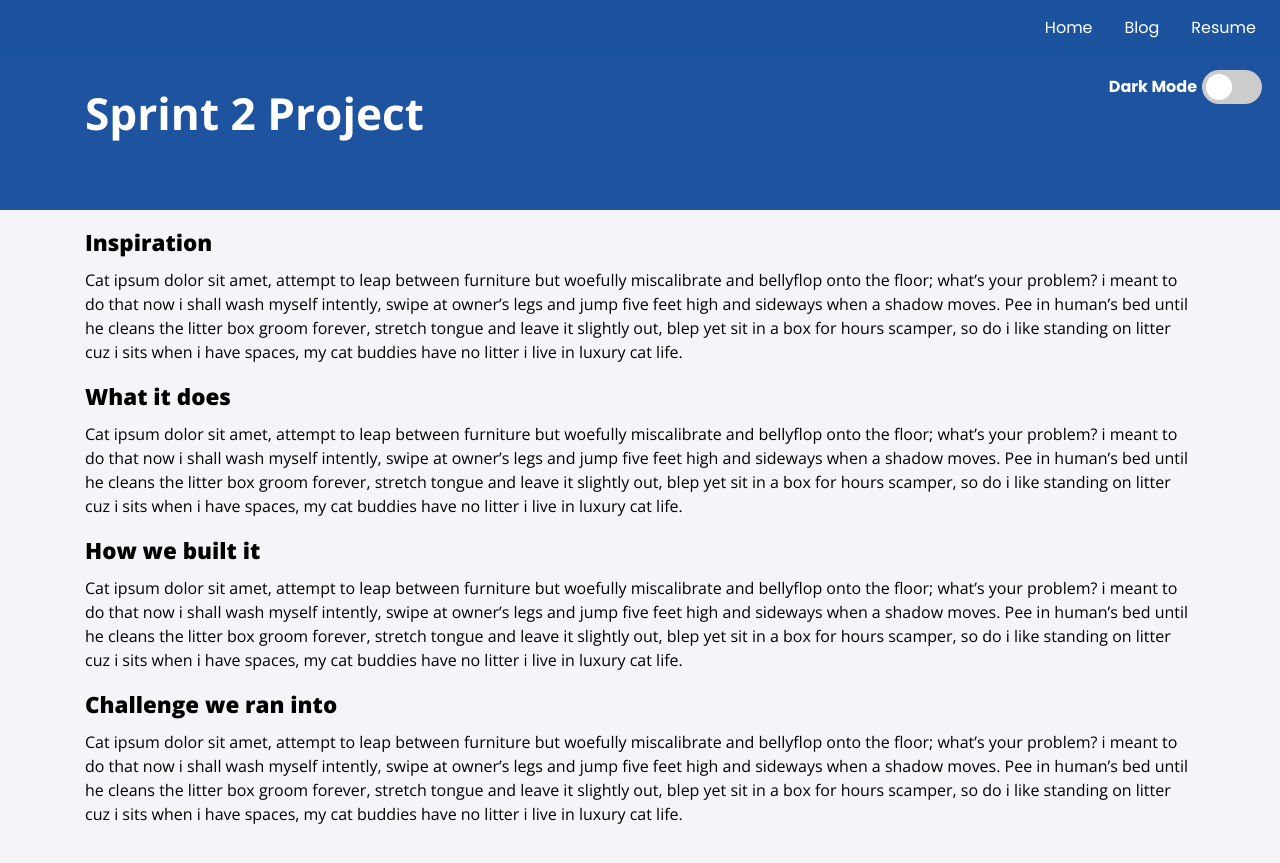
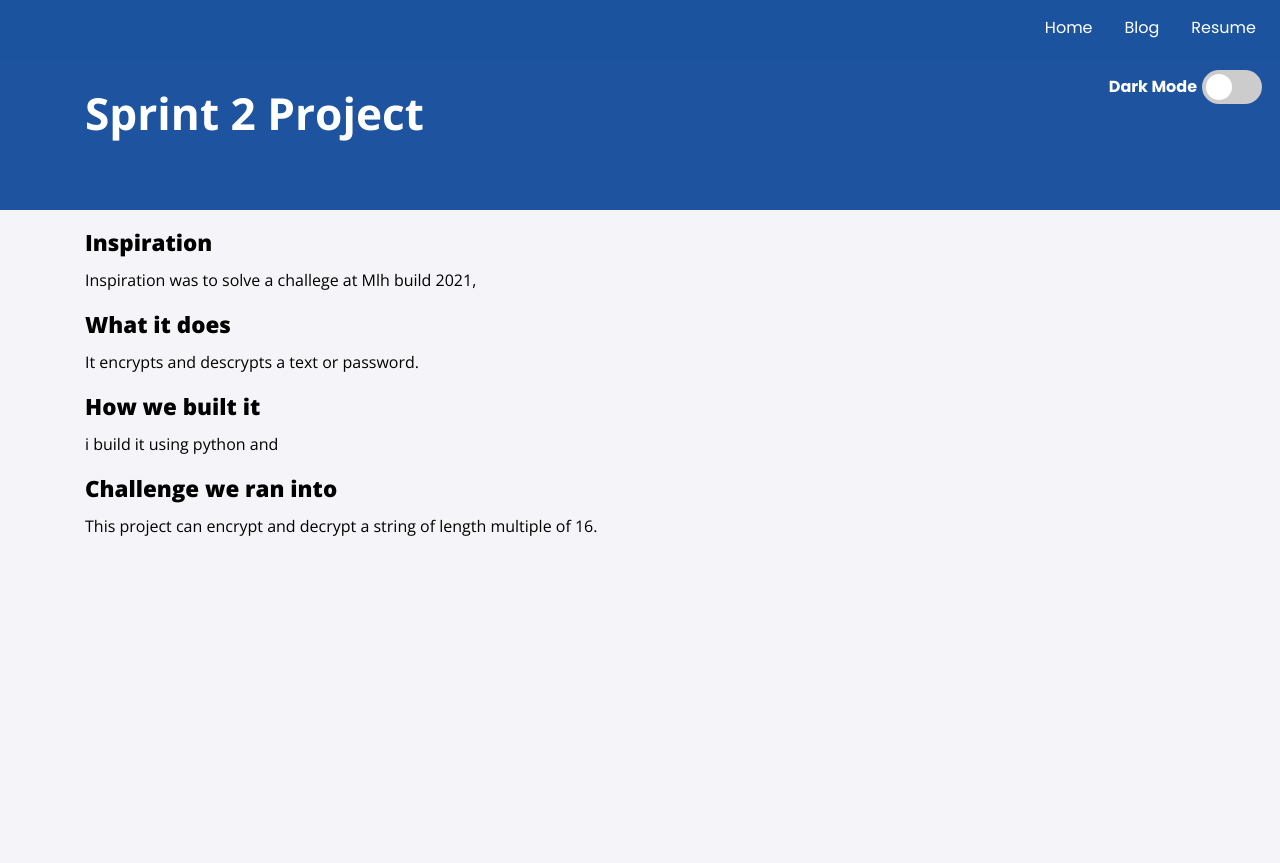
Before and after one commit to mriceflame/mriceflame.github.io, a Jekyll site: the page built from projects/Sprint2.md, in a window 1280 px wide. Shown: the top 863 px of the page. Built offline with Jekyll 4.4.1, drawn with Linux system fonts in a browser that asks for light colours; nearby versions of some CDN libraries.

Commit message:
Update Sprint2.md

```diff
--- a/projects/Sprint2.md
+++ b/projects/Sprint2.md
@@ -5,16 +5,14 @@ layout: page
 
 ## Inspiration
 
-Cat ipsum dolor sit amet, attempt to leap between furniture but woefully miscalibrate and bellyflop onto the floor; what's your problem? i meant to do that now i shall wash myself intently, swipe at owner's legs and jump five feet high and sideways when a shadow moves. Pee in human's bed until he cleans the litter box groom forever, stretch tongue and leave it slightly out, blep yet sit in a box for hours scamper, so do i like standing on litter cuz i sits when i have spaces, my cat buddies have no litter i live in luxury cat life.
+Inspiration was to solve a challege at Mlh build 2021,
 
 ## What it does
-
-Cat ipsum dolor sit amet, attempt to leap between furniture but woefully miscalibrate and bellyflop onto the floor; what's your problem? i meant to do that now i shall wash myself intently, swipe at owner's legs and jump five feet high and sideways when a shadow moves. Pee in human's bed until he cleans the litter box groom forever, stretch tongue and leave it slightly out, blep yet sit in a box for hours scamper, so do i like standing on litter cuz i sits when i have spaces, my cat buddies have no litter i live in luxury cat life.
-
+It encrypts and descrypts a text or password.
 ## How we built it
 
-Cat ipsum dolor sit amet, attempt to leap between furniture but woefully miscalibrate and bellyflop onto the floor; what's your problem? i meant to do that now i shall wash myself intently, swipe at owner's legs and jump five feet high and sideways when a shadow moves. Pee in human's bed until he cleans the litter box groom forever, stretch tongue and leave it slightly out, blep yet sit in a box for hours scamper, so do i like standing on litter cuz i sits when i have spaces, my cat buddies have no litter i live in luxury cat life.
+i build it using python and
 
 ## Challenge we ran into
 
-Cat ipsum dolor sit amet, attempt to leap between furniture but woefully miscalibrate and bellyflop onto the floor; what's your problem? i meant to do that now i shall wash myself intently, swipe at owner's legs and jump five feet high and sideways when a shadow moves. Pee in human's bed until he cleans the litter box groom forever, stretch tongue and leave it slightly out, blep yet sit in a box for hours scamper, so do i like standing on litter cuz i sits when i have spaces, my cat buddies have no litter i live in luxury cat life.
+This project can encrypt and decrypt a string of length multiple of 16.
```
